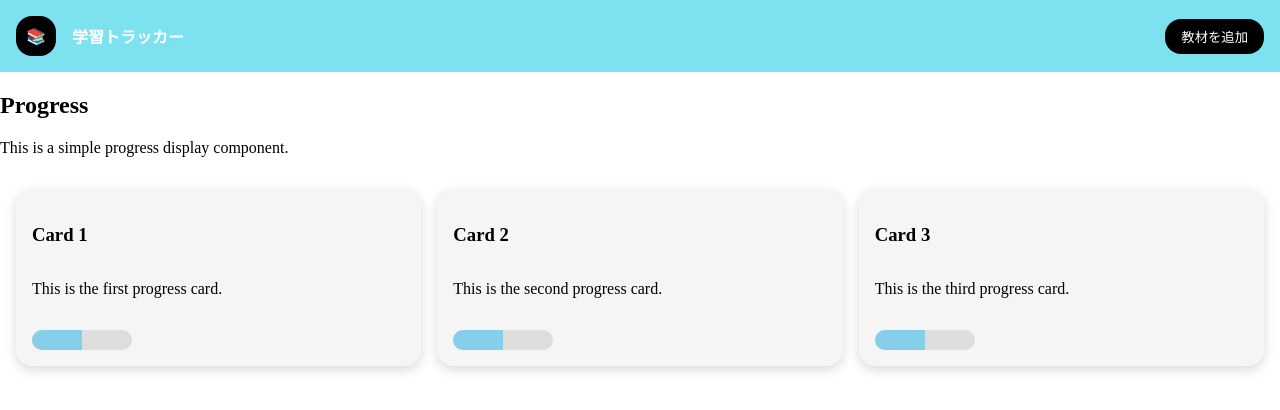
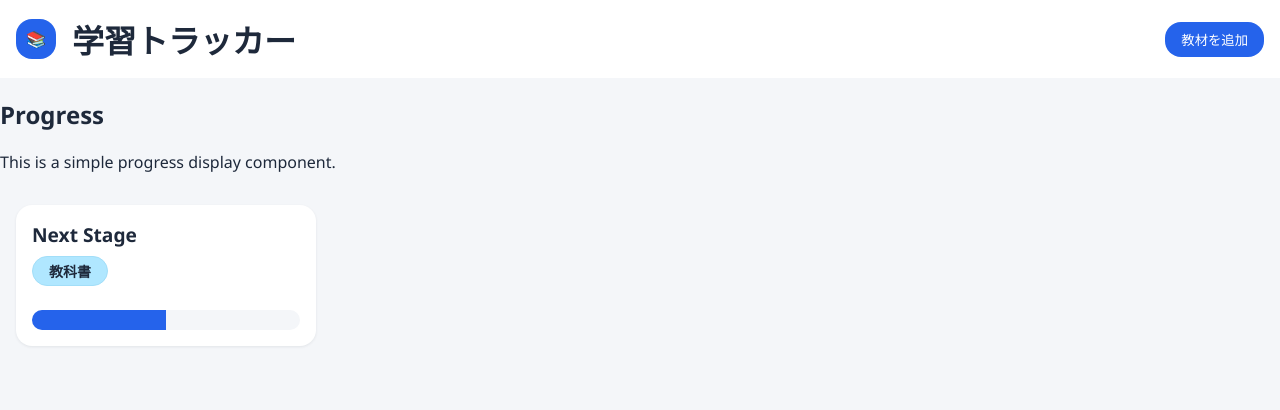
Before and after one commit to miya679/hackathon_vol3_2026, a React (Create React App) app in the folder frontend/: page / in a window 1280 px wide. Shown: the top 410 px of the page. Built offline with nearby package versions, Linux system fonts and the light colour scheme; no server answers.

Commit message:
配色をはるさんのコードをもとに変更・ファイル構成の変更

```diff
--- /dev/null
+++ b/frontend/src/App.css
@@ -0,0 +1,29 @@
+:root {
+  --color-bg: #f4f6f9;
+  --color-surface: #ffffff;
+  --color-primary: #2563eb;
+  --color-primary-hover: #1d4ed8;
+  --color-text: #1e293b;
+  --color-text-muted: #64748b;
+  --color-border: #e2e8f0;
+  --color-error: #dc2626;
+  --color-error-bg: #fef2f2;
+  --color-success: #16a34a;
+  --color-success-bg: #f0fdf4;
+  --color-warning-bg: #fffbeb;
+  --color-warning-text: #b45309;
+  --color-text-tag: #b0e7ff;
+  --radius: 12px;
+  --shadow: 0 1px 3px rgba(15, 23, 42, 0.08);
+}
+
+* {
+  box-sizing: border-box;
+}
+
+body {
+  margin: 0;
+  font-family: "Segoe UI", "Hiragino Sans", "Yu Gothic UI", sans-serif;
+  background: var(--color-bg);
+  color: var(--color-text);
+}
--- a/frontend/src/App.js
+++ b/frontend/src/App.js
@@ -1,4 +1,5 @@
-import ProgressDisplay from "./progress_display";
+import "./App.css";
+import ProgressDisplay from "./pages/progress_display";
 
 function App() {
   const apiUrl = process.env.REACT_APP_API_URL ?? "http://localhost:5000";
--- /dev/null
+++ b/frontend/src/components/Header.jsx
@@ -0,0 +1,60 @@
+import styled from "styled-components";
+
+export const Header = () => {
+  return (
+    <SHeader>
+      <SHeaderLeft>
+        <SIconBox>📚</SIconBox>
+        <STitle>学習トラッカー</STitle>
+      </SHeaderLeft>
+      <SAddButton>教材を追加</SAddButton>
+    </SHeader>
+  );
+};
+
+const SHeader = styled.header`
+  background-color: var(--color-surface);
+  padding: 1rem;
+  margin: 0;
+  color: white;
+  display: flex;
+  align-items: center;
+  justify-content: space-between;
+`;
+
+const SIconBox = styled.div`
+  width: 40px;
+  height: 40px;
+  border-radius: 16px;
+  background-color: var(--color-primary);
+  color: white;
+  display: flex;
+  align-items: center;
+  justify-content: center;
+`;
+
+const STitle = styled.h1`
+  margin: 0;
+  font-weight: bold;
+  color: var(--color-text);
+`;
+
+const SHeaderLeft = styled.div`
+  display: flex;
+  align-items: center;
+  gap: 1rem;
+`;
+
+const SAddButton = styled.button`
+  background-color: var(--color-primary);
+  border: none;
+  color: var(--color-text);
+  color: white;
+  border-radius: 16px;
+  padding: 0.5rem 1rem;
+  cursor: pointer;
+
+  &:hover {
+    background-color: var(--color-primary-hover);
+  }
+`;
--- /dev/null
+++ b/frontend/src/components/ProgressCard.jsx
@@ -0,0 +1,67 @@
+import styled from "styled-components";
+
+export const ProgressCard = ({ value, textName, textTag }) => {
+  return (
+    <SContainer>
+      <STextName>{textName}</STextName>
+      <TextTag tagName={textTag} />
+      <SProgressBarContainer>
+        <SProgressBarFill
+          style={{
+            width: `${value}%`,
+            height: "100%",
+            backgroundColor: "var(--color-primary)",
+          }}
+        />
+      </SProgressBarContainer>
+    </SContainer>
+  );
+};
+
+const SContainer = styled.div`
+  background-color: var(--color-surface);
+  padding: 1rem;
+  border-radius: 16px;
+  box-shadow: var(--shadow);
+  display: flex;
+  flex-direction: column;
+  align-items: flex-start;
+  gap: 0.5rem;
+`;
+
+const STextName = styled.h2`
+  margin: 0;
+  font-weight: bold;
+  font-size: 1.2rem;
+`;
+
+const SProgressBarContainer = styled.div`
+  width: 100%;
+  height: 20px;
+  background-color: var(--color-bg);
+  border-radius: 10px;
+  margin-top: 1rem;
+  overflow: hidden;
+`;
+
+const SProgressBarFill = styled.div`
+  height: 100%;
+`;
+
+const TextTag = ({ tagName }) => {
+  return (
+    <div
+      style={{
+        backgroundColor: "var(--color-text-tag)",
+        color: "var(--color-text)",
+        padding: "0.25rem 1rem",
+        borderRadius: "16px",
+        fontSize: "0.875rem",
+        fontWeight: "bold",
+        border: "1px solid #a2def8",
+      }}
+    >
+      {tagName}
+    </div>
+  );
+};
--- /dev/null
+++ b/frontend/src/pages/progress_display.jsx
@@ -0,0 +1,40 @@
+import React, { useState } from "react";
+import styled from "styled-components";
+import { Header } from "../components/Header";
+import { ProgressCard } from "../components/ProgressCard";
+
+function ProgressDisplay() {
+  const [value, setValue] = useState(50);
+
+  return (
+    <Wrapper>
+      <Header />
+      <h2>Progress</h2>
+      <p>This is a simple progress display component.</p>
+      <ProgressContainer value={value} textName="Next Stage" textTag="教科書" />
+    </Wrapper>
+  );
+}
+
+export default ProgressDisplay;
+
+const ProgressContainer = ({ value, textName, textTag }) => {
+  return (
+    <ProgressGrid>
+      <ProgressCard value={value} textName={textName} textTag={textTag} />
+    </ProgressGrid>
+  );
+};
+
+const Wrapper = styled.div`
+  min-height: 100vh;
+  margin: 0;
+`;
+
+const ProgressGrid = styled.div`
+  display: grid;
+  grid-template-columns: repeat(auto-fit, minmax(200px, 300px));
+  gap: 1rem;
+  padding: 1rem;
+  background-color: var(--color-bg);
+`;
--- a/frontend/src/progress_display.jsx
+++ /dev/null
@@ -1,147 +0,0 @@
-import React, { useState } from "react";
-import styled from "styled-components";
-
-function ProgressDisplay() {
-  const [value, setValue] = useState(50);
-
-  return (
-    <Wrapper>
-      <Header>
-        <HeaderLeft>
-          <IconBox>📚</IconBox>
-          <Title>学習トラッカー</Title>
-        </HeaderLeft>
-        <AddButton>教材を追加</AddButton>
-      </Header>
-      <h2>Progress</h2>
-      <p>This is a simple progress display component.</p>
-      <ProgressContainer value={value} />
-    </Wrapper>
-  );
-}
-
-export default ProgressDisplay;
-
-const ProgressContainer = ({ value }) => {
-  return (
-    <ProgressGrid>
-      <ProgressCard>
-        <h3>Card 1</h3>
-        <p>This is the first progress card.</p>
-        <ProgressBarContainer>
-          <ProgressBarFill
-            style={{
-              width: `${value}%`,
-              height: "100%",
-              backgroundColor: "skyblue",
-            }}
-          />
-        </ProgressBarContainer>
-      </ProgressCard>
-      <ProgressCard>
-        <h3>Card 2</h3>
-        <p>This is the second progress card.</p>
-        <ProgressBarContainer>
-          <ProgressBarFill
-            style={{
-              width: `${value}%`,
-              height: "100%",
-              backgroundColor: "skyblue",
-            }}
-          />
-        </ProgressBarContainer>
-      </ProgressCard>
-      <ProgressCard>
-        <h3>Card 3</h3>
-        <p>This is the third progress card.</p>
-        <ProgressBarContainer>
-          <ProgressBarFill
-            style={{
-              width: `${value}%`,
-              height: "100%",
-              backgroundColor: "skyblue",
-            }}
-          />
-        </ProgressBarContainer>
-      </ProgressCard>
-    </ProgressGrid>
-  );
-};
-
-const Wrapper = styled.div`
-  min-height: 100vh;
-  margin: 0;
-`;
-
-const Header = styled.header`
-  background-color: #7de2f0;
-  padding: 1rem;
-  margin: 0;
-  color: white;
-  display: flex;
-  align-items: center;
-  justify-content: space-between;
-`;
-
-const HeaderLeft = styled.div`
-  display: flex;
-  align-items: center;
-  gap: 1rem;
-`;
-
-const IconBox = styled.div`
-  width: 40px;
-  height: 40px;
-  border-radius: 16px;
-  background-color: black;
-  color: white;
-  display: flex;
-  align-items: center;
-  justify-content: center;
-`;
-
-const Title = styled.p`
-  margin: 0;
-  font-weight: bold;
-`;
-
-const AddButton = styled.button`
-  background-color: black;
-  border: none;
-  color: white;
-  border-radius: 16px;
-  padding: 0.5rem 1rem;
-  cursor: pointer;
-
-  &:hover {
-    opacity: 0.8;
-  }
-`;
-
-const ProgressBarContainer = styled.div`
-  width: 100px;
-  height: 20px;
-  background-color: #ddd;
-  border-radius: 10px;
-  margin-top: 1rem;
-  overflow: hidden;
-`;
-
-const ProgressBarFill = styled.div``;
-
-const ProgressGrid = styled.div`
-  display: grid;
-  grid-template-columns: repeat(auto-fit, minmax(200px, 1fr));
-  gap: 1rem;
-  padding: 1rem;
-`;
-
-const ProgressCard = styled.div`
-  background-color: #f5f5f5;
-  padding: 1rem;
-  border-radius: 16px;
-  box-shadow: 0 4px 12px rgba(0, 0, 0, 0.15);
-  display: flex;
-  flex-direction: column;
-  align-items: flex-start;
-`;
```
